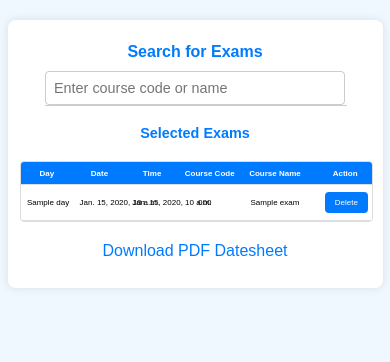
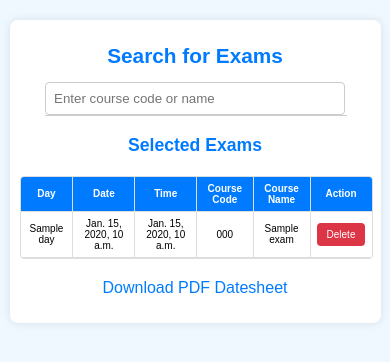
Before and after one commit to MIbrahimSalman/FastDatesheetGenerator, a Django app: template datesheet_app/templates/datesheet.html in a window 390 px wide. Shown: the top 362 px of the page. Run offline with Django 5.2, Linux system fonts and the light colour scheme; the template is opened without the code that fills it: most values are stand-ins (such as "Sample title", 1, 10 or a date in 2020).

Commit message:
Enhance datesheet styling and layout; update table formatting and responsiveness

```diff
--- a/datesheet_app/templates/datesheet.html
+++ b/datesheet_app/templates/datesheet.html
@@ -10,6 +10,7 @@
         body {
             font-family: sans-serif;
             background-color: #f0f8ff;
+            /* Light blue background */
             margin: 0;
             padding: 0;
             display: flex;
@@ -22,24 +23,24 @@
         .container {
             width: 95%;
             max-width: 600px;
+            /* Fixed width for mobile */
             background-color: #fff;
-            padding: 1rem;
-            margin: 1.25rem 0;
-            border-radius: 0.5rem;
-            box-shadow: 0 0 0.625rem rgba(0, 0, 0, 0.1);
+            padding: 15px;
+            margin: 20px 0;
+            border-radius: 8px;
+            box-shadow: 0 0 10px rgba(0, 0, 0, 0.1);
         }
 
         h1 {
             text-align: center;
             color: #007bff;
-            font-size: clamp(1.2rem, 4vw, 1.5rem);
+            font-size: 1.5em;
         }
 
         h2 {
             color: #007bff;
-            margin-top: 1.25rem;
+            margin-top: 20px;
             text-align: center;
-            font-size: clamp(1rem, 3vw, 1.25rem);
         }
 
         /* Search box styling */
@@ -52,32 +53,30 @@
 
         #searchInput {
             width: 100%;
-            padding: 0.5rem;
+            padding: 8px;
             border: 1px solid #ccc;
-            border-radius: 0.25rem;
+            border-radius: 4px;
             box-sizing: border-box;
-            font-size: clamp(0.9rem, 2vw, 1rem);
         }
 
         #suggestions {
             border: 1px solid #ccc;
-            max-height: 12.5rem;
+            max-height: 200px;
             overflow-y: auto;
             position: absolute;
             background-color: #fff;
             width: 100%;
             z-index: 1000;
             border-top: none;
-            border-radius: 0 0 0.25rem 0.25rem;
+            border-radius: 0 0 4px 4px;
         }
 
         .suggestion-item {
-            padding: 0.5rem;
+            padding: 8px;
             display: flex;
             justify-content: space-between;
             align-items: center;
             cursor: pointer;
-            font-size: clamp(0.8rem, 2vw, 1rem);
         }
 
         .suggestion-item:hover {
@@ -88,61 +87,40 @@
         .table-container {
             width: 100%;
             max-width: 600px;
+            /* Same as container width */
+            max-height: 400px;
+            /* Fixed height */
             overflow: auto;
-            margin-top: 1.25rem;
+            /* Allow scrolling vertically if needed */
+            margin-top: 20px;
             border: 1px solid #ddd;
-            border-radius: 0.25rem;
+            border-radius: 4px;
         }
 
         /* Table styling */
         table {
             width: 100%;
             border-collapse: collapse;
-            table-layout: fixed;
-            /* Forces columns per colgroup widths */
+            /* Let columns adjust naturally so that all text wraps as needed */
         }
 
-        /* Define column widths using colgroup */
-        colgroup col:nth-child(1) {
-            width: 15%;
+        /* Add vertical grey lines between columns */
+        th,
+        td {
+            padding: 8px;
+            text-align: center;
+            border-bottom: 1px solid #ddd;
+            border-right: 1px solid #ddd;
+            /* Allow text to wrap normally */
+            white-space: normal;
+            /* Uniform font size for all cells */
+            font-size: clamp(10px, 2vw, 14px);
         }
 
-        /* Day */
-        colgroup col:nth-child(2) {
-            width: 15%;
-        }
-
-        /* Date */
-        colgroup col:nth-child(3) {
-            width: 15%;
-        }
-
-        /* Time */
-        colgroup col:nth-child(4) {
-            width: 10%;
-        }
-
-        /* Course Code */
-        colgroup col:nth-child(5) {
-            width: 25%;
-        }
-
-        /* Course Name */
-        colgroup col:nth-child(6) {
-            width: 15%;
-        }
-
-        /* Action */
-
-        th,
-        td {
-            padding: 0.5rem;
-            text-align: center;
-            /* Center-align text */
-            border-bottom: 1px solid #ddd;
-            white-space: nowrap;
-            /* Use a responsive font size that can shrink further */
-            font-size: clamp(0.5rem, 1vw, 0.8rem);
+        /* Remove right border for last cell in each row */
+        th:last-child,
+        td:last-child {
+            border-right: none;
         }
 
         th {
@@ -159,11 +137,28 @@
         .add-btn {
             background-color: #007bff;
             color: #fff;
-            padding: 0.5rem 0.75rem;
+            padding: 8px 12px;
             border: none;
-            border-radius: 0.25rem;
+            border-radius: 4px;
             cursor: pointer;
-            font-size: clamp(0.5rem, 1vw, 0.8rem);
+            /* margin-right: 5px; */
+            font-size: clamp(10px, 2vw, 14px);
+        }
+
+        button {
+            background-color: #dc3545;
+            /* Red for delete button */
+            color: #fff;
+            align-items: center;
+            display: flex;
+            justify-content: center;
+            text-align: center;
+            padding: 8px 12px;
+            border: none;
+            border-radius: 4px;
+            cursor: pointer;
+            font-size: clamp(10px, 2vw, 14px);
+            /* Fixed width for delete button */
         }
 
         button:hover,
@@ -175,27 +170,25 @@
         @media (max-width: 600px) {
             .container {
                 width: 90%;
-                padding: 0.75rem;
+                padding: 10px;
             }
 
             h1 {
-                font-size: clamp(1rem, 4vw, 1.3rem);
+                font-size: 1.3em;
             }
 
             h2 {
-                font-size: clamp(0.9rem, 3vw, 1.1rem);
+                font-size: 1.1em;
             }
 
             th,
             td {
-                padding: 0.4rem;
-                font-size: clamp(0.5rem, 1vw, 0.8rem);
+                padding: 6px;
             }
 
             button,
             .add-btn {
-                padding: 0.4rem 0.6rem;
-                font-size: clamp(0.5rem, 1vw, 0.8rem);
+                padding: 6px 10px;
             }
         }
     </style>
@@ -261,14 +254,6 @@
         {% if selected_exams %}
         <div class="table-container">
             <table>
-                <colgroup>
-                    <col style="width:15%;">
-                    <col style="width:15%;">
-                    <col style="width:15%;">
-                    <col style="width:15%;">
-                    <col style="width:25%;">
-                    <col style="width:15%;">
-                </colgroup>
                 <thead>
                     <tr>
                         <th>Day</th>
@@ -305,7 +290,7 @@
         <p>No exams selected.</p>
         {% endif %}
 
-        <p style="text-align: center; margin-top: 1.25rem;">
+        <p style="text-align: center; margin-top: 20px;">
             <a href="{% url 'download_datesheet' %}" style="text-decoration: none; color: #007bff;">Download PDF
                 Datesheet</a>
         </p>
--- a/datesheet_app/templates/pdf_datesheet.html
+++ b/datesheet_app/templates/pdf_datesheet.html
@@ -36,7 +36,7 @@
         th,
         td {
             padding: 12px 15px;
-            text-align: left;
+            text-align: center;
             border-bottom: 1px solid #ddd;
             border-right: 1px solid #ddd;
         }
```
Also changed, not shown: db.sqlite3.
